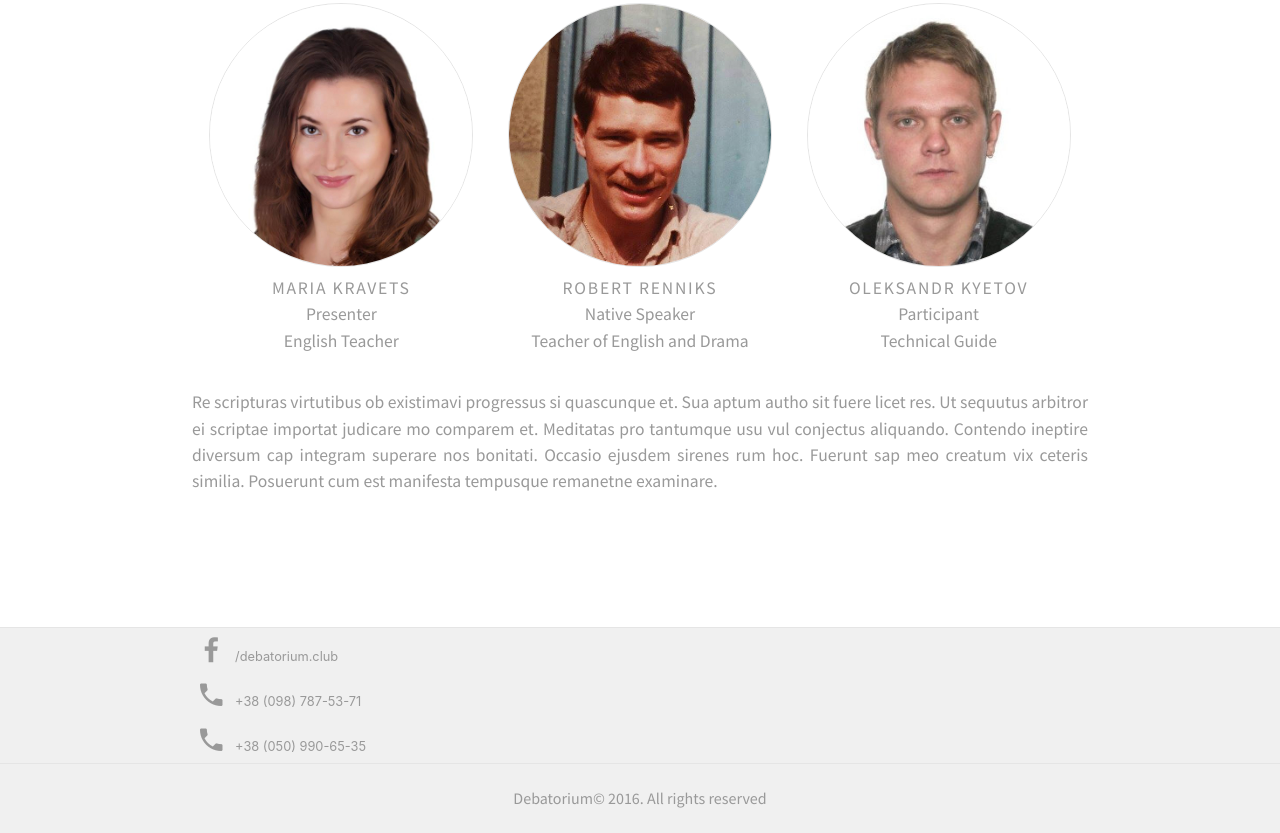
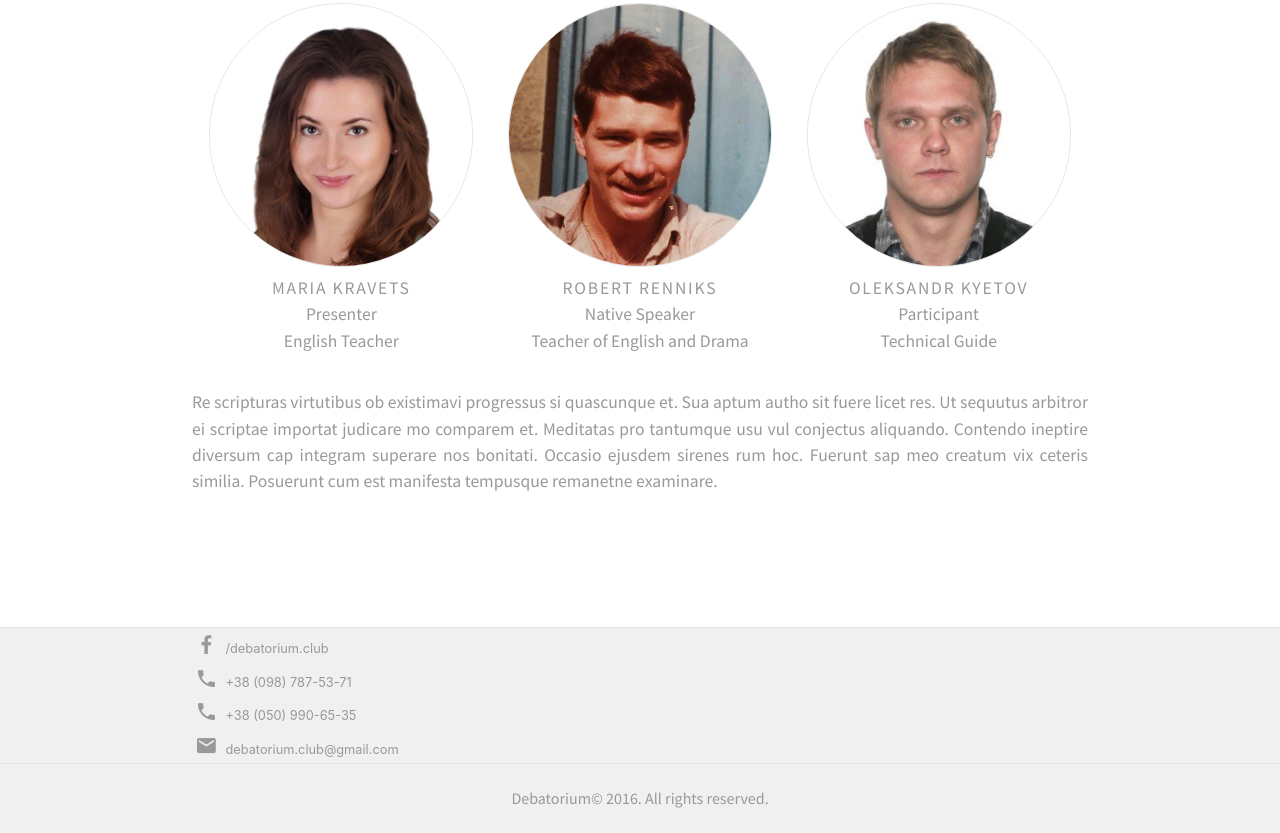
Before and after one commit to debatoriumclub/debatoriumclub.github.io, a plain HTML site: page index.html in a window 1280 px wide. Shown: the part 3105-3938 px from the top of the page. Drawn offline with nearby package versions, Linux system fonts and the light colour scheme; some packages are replaced by stand-ins of ours.

Commit message:
Email added

```diff
--- a/css/debatorium.css
+++ b/css/debatorium.css
@@ -230,7 +230,7 @@
 }
 .footer__contacts__facebook {
 	color: #999999;
-	font-size: 2rem;
+	font-size: 1.5rem;
 }
 .footer__contacts__facebook:hover {
 	color: #3b5998;
@@ -241,10 +241,19 @@
 }
 .footer__contacts__phone {
 	color: #999999;
-	font-size: 2rem;
+	font-size: 1.5rem;
 }
 .footer__contacts__phone:hover {}
 .footer__contacts__phone__link {
+	color: #999999;
+	font-size: .8em;
+}
+.footer__contacts__email {
+	color: #999999;
+	font-size: 1.5rem;
+}
+.footer__contacts__email:hover {}
+.footer__contacts__email__link {
 	color: #999999;
 	font-size: .8em;
 }
--- a/index.html
+++ b/index.html
@@ -236,11 +236,15 @@
 										<a class="footer__contacts__phone"><i class="zmdi zmdi-phone zmdi-hc-fw"></i></a>
 										<span class="footer__contacts__phone__link">+38 (050) 990-65-35</span>
 									</div>
+									<div>
+										<a class="footer__contacts__email"><i class="zmdi zmdi-email zmdi-hc-fw"></i></a>
+										<span class="footer__contacts__email__link">debatorium.club@gmail.com</span>
+									</div>
 								</div>
 							</div>
 						</div>
 					</div>
-					<div class="footer__copyright">Debatorium© 2016. All rights reserved</div>
+					<div class="footer__copyright">Debatorium© 2016. All rights reserved.</div>
 				</footer>
 			</div>
 		</div>
```
